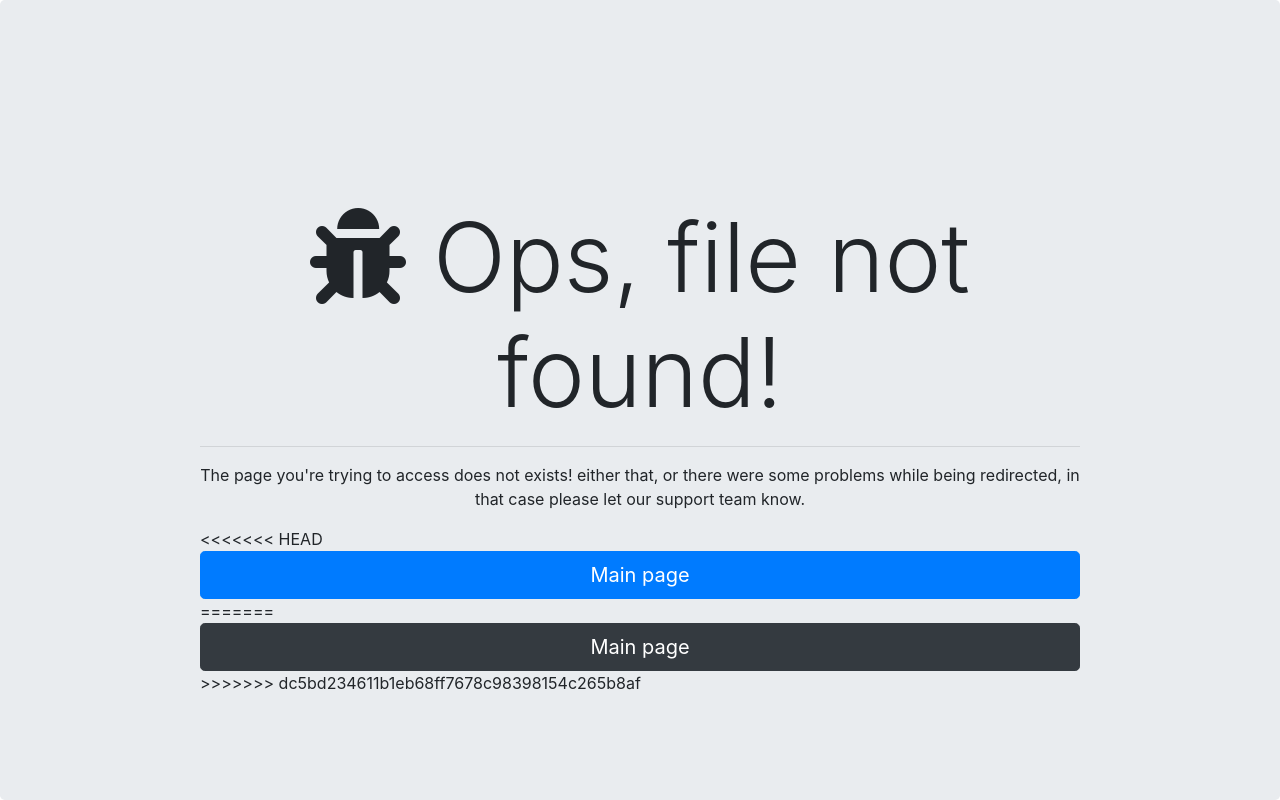
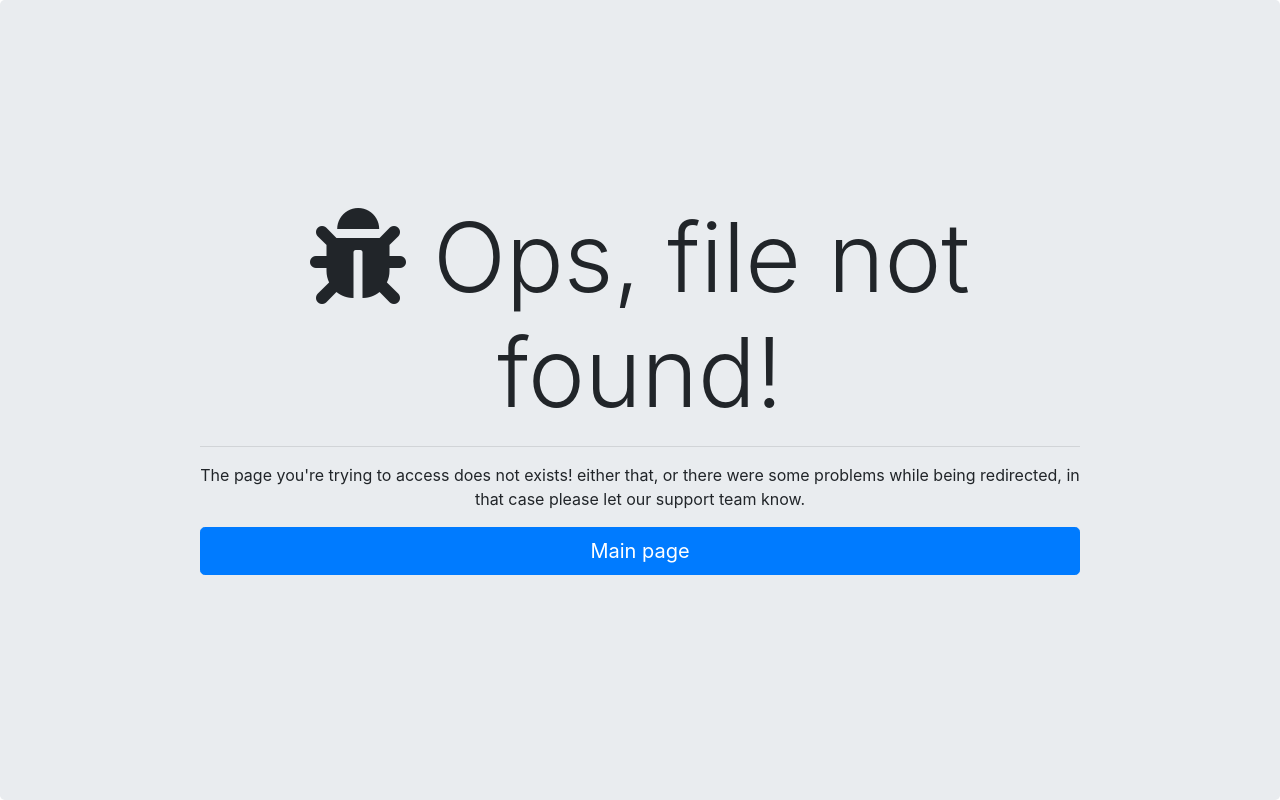
Before and after one commit to EOussama/exchange, a PHP site: page /pages/error.php in a window 1280 px wide. Run offline with PHP 8.4, Linux system fonts and the light colour scheme.

Commit message:
Merge conflic fix

```diff
--- a/pages/error.php
+++ b/pages/error.php
@@ -23,11 +23,7 @@
 				<h1 class="display-1 text-center"><i class="fas fa-bug"></i> Ops, file not found!</h1>
 				<hr>
 				<p class="text-center">The page you're trying to access does not exists! either that, or there were some problems while being redirected, in that case please let our support team know.</p>
-<<<<<<< HEAD
 				<a href="\exchange\index.php" target="_self"><button class="btn btn-primary btn-lg btn-block">Main page</button></a>
-=======
-				<a href="\exchange\index.php" target="_self"><button class="btn btn-dark btn-lg btn-block">Main page</button></a>
->>>>>>> dc5bd234611b1eb68ff7678c98398154c265b8af
     		</div>
     	</header>
 	</body>
```
